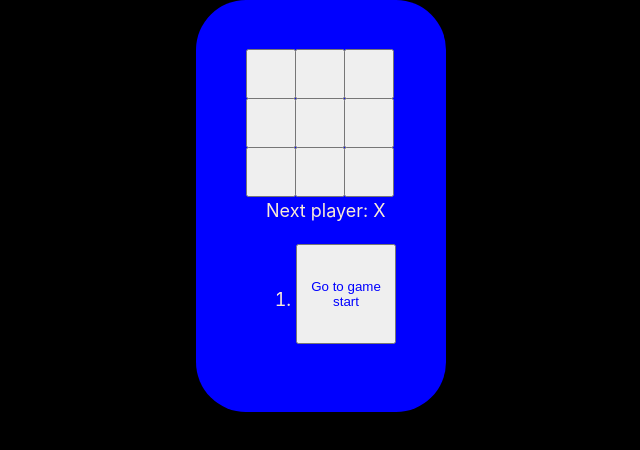
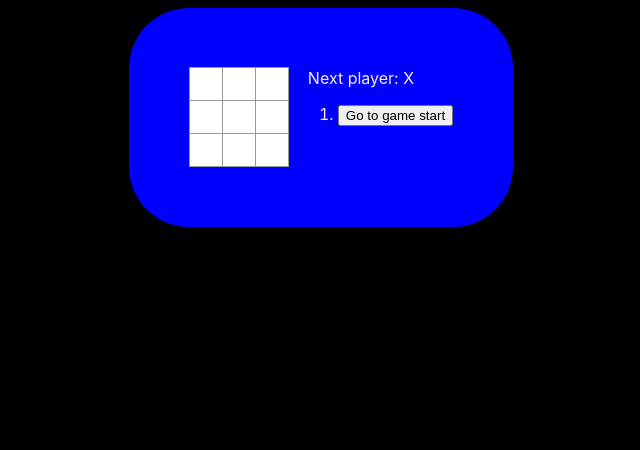
Before and after one commit to luizpibo/BlogPessoal, a Next.js app: page /posts/jogoDaVelha in a window 1280 px wide. Shown: the top 450 px of the page, without its empty margins (319-959 px from the left). Built offline with nearby package versions, Linux system fonts and the light colour scheme.

Commit message:
18/02/2021
Organização dos modulos CSS e atualização no jogo da velha

```diff
--- a/pages/_app.js
+++ b/pages/_app.js
@@ -1,5 +1,4 @@
 import './styles/global.css'
-//import './styles/jogoDaVelha.css'
 
 export default function App({ Component, pageProps }) {
     return <Component {...pageProps} />
--- a/pages/components/layout.js
+++ b/pages/components/layout.js
@@ -27,11 +27,10 @@ export default function Layout({ children, home }) {
     <div className={styles.container}>
       <Head>
         <link rel="icon" href="/favicon.ico" />
-
+        <meta lang="pt-br"/>
         <meta
           name="luiz fernando"
           content="Aprendendo a construir um site pessoal usando Next.js"/>
-
         <meta
           property="og:image"
           content={`https://og-image.now.sh/${encodeURI(
--- a/pages/posts/jogoDaVelha.js
+++ b/pages/posts/jogoDaVelha.js
@@ -1,4 +1,5 @@
 import React from 'react';
+import utilStyles from '../styles/utils.module.css'
 
 /*
 // Criando a Classe square herdando um React component
@@ -31,7 +32,7 @@ class Square extends React.Component {
 
 function Square(props) {
     return (
-        <button className="square" onClick={props.onClick}>
+        <button className={utilStyles.square} onClick={props.onClick}>
             {props.value}
         </button>
     )
@@ -72,19 +73,19 @@ class Board extends React.Component {
         */
         return (
             <div>
-                <div className="board-row">
+                <div className={utilStyles.boardRow}>
                     {this.renderSquare(0)}
                     {this.renderSquare(1)}
                     {this.renderSquare(2)}
                 </div>
 
-                <div className="board-row">
+                <div className={utilStyles.boardRow}>
                     {this.renderSquare(3)}
                     {this.renderSquare(4)}
                     {this.renderSquare(5)}
                 </div>
 
-                <div className="board-row">
+                <div className={utilStyles.boardRow}>
                     {this.renderSquare(6)}
                     {this.renderSquare(7)}
                     {this.renderSquare(8)}
@@ -98,16 +99,21 @@ class Game extends React.Component {
     constructor(props){
         super(props);
         this.state = {
-            history: [{
+            history: [
+                {
                     squares: Array(9).fill(null),
-            }],
+                }
+            ],
+            stepNumber: 0,
             xIsNext: true,
+        };
     }
-    }
+
+    // Função que é executada quando clicamos em algum quadrado
     // Usamos o slice() para criar uma cópia do array de quadrados
     // Agora os Squares são Componentes controlados (controlled components) onde o board terá controle total sobre eles
     handleClick(i) {
-        const history = this.state.history;
+        const history = this.state.history.slice(0, this.state.stepNumber + 1);
         const current = history[history.length - 1];
         const squares = current.squares.slice();
         if (calculateWinner(squares) || squares[i]) {
@@ -118,20 +124,36 @@ class Game extends React.Component {
             history: history.concat([{
                 squares: squares,
             }]),
+            stepNumber: history.length,
             xIsNext: !this.state.xIsNext,
         });
     }
+
+    //
+    jumpTo(step){
+        this.setState({
+            stepNumber: step,
+            xIsNext: (step % 2) === 0,
+        });
+    }
     render() {
+        // Historico de jogadas
         const history = this.state.history;
-        const current = history[history.length - 1];
+        // Quadrado que foi clicado
+        const current = history[this.state.stepNumber];
+        // Armazena se houve ganhador na jogada
         const winner = calculateWinner(current.squares);
 
+        /** mapa de jogadas
+         * retorna uma lista ordenada com botões com as posições jogadas
+         */
         const moves = history.map((step, move) => {
             const desc = move ?
                 'Go to move #' + move :
                 'Go to game start';
+
             return (
-                <li>
+                <li key={move}>
                     <button onClick={() => this.jumpTo(move)}>{desc}</button>
                 </li>
             );
@@ -144,7 +166,7 @@ class Game extends React.Component {
             status = 'Next player: ' + (this.state.xIsNext ? 'X' : 'O');
         }
         return (
-            <div className="game">
+            <div className={utilStyles.game}>
                 <div className="game-board">
                     <Board
                         squares={current.squares}
@@ -152,7 +174,7 @@ class Game extends React.Component {
                     />
                 </div>
 
-                <div className="game-info">
+                <div className={utilStyles.gameInfo}>
                     <div>{status}</div>
                     <ol>{moves}</ol>
                 </div>
--- a/pages/styles/global.css
+++ b/pages/styles/global.css
@@ -2,95 +2,15 @@ html,
 body {
   background-color: black;
   color: antiquewhite;
-  padding: 0;
-  margin: 0;
   font-family: -apple-system, BlinkMacSystemFont, Segoe UI, Roboto, Oxygen, Ubuntu,
     Cantarell, Fira Sans, Droid Sans, Helvetica Neue, sans-serif;
-  line-height: 1.6;
-  font-size: 18px;
 }
 
 ol, ul{
   padding-left: 30px;
 }
 
-button{
-  height: 100px;
-  width: 100px;
-  color: blue;
-  align-self: center;
-}
-
-button:hover{
-  background-color: rgb(33, 255, 4);
-  color: rgb(0, 0, 0);
-  font-weight: bold;
-}
-.board-row::after{
-  clear: both;
-  content: "";
-  display: table;
-}
-
-.board{
-  display: flex;
-  justify-content: center;
-  align-self: center;
-  align-items: center;
-  margin-left: auto;
-  margin-right: auto;
-}
-
-.status{
-  margin-bottom: 10px;
-}
-
-.square {
-  /*background: #fff;*/
-  float: left;
-  font-size: 24px;
-  line-height: 34px;
-  height: 50px;
-  margin-right: -1px;
-  margin-top: -1px;
-  padding: 0;
-  text-align: center;
-  width: 50px;
-}
-
-.square:focus{
-  outline: none;
-}
-
-/*
-.kbd-navigation .square:focus {
-  background: #ddd;
-}
-*/
-
-.game{
-  /*centralizando o componente horizontalmente*/
-  display: block;
-  margin-left: auto;
-  margin-right: auto;
-
-  /*atribuindo espaço e arredondamento de bordas*/
-  padding: 50px;
-  border-radius: 50px;
-
-  flex-direction: row;
-  background-color:blue;
-
-  /*Limitando altura e comprimento de acordo com o padding*/
-  width: max-content;
-  height: max-content;
-}
-
-.game-info {
-  margin-left: 20px;
-}
-
-* {
+*{
   box-sizing: border-box;
 }
 
@@ -104,33 +24,24 @@ p{
   vertical-align: bottom;
 
 }
+
 p:hover{
   background-color: rgb(0, 0, 200);
   border-radius: 30px;
-}
-
-a {
   color: chartreuse;
-  text-decoration: black;
-}
-
-a:hover {
-  text-decoration: solid;
-  font-weight: bolder;
 }
 
 img {
   max-width: 100%;
   display: block;
-
 }
 
 footer{
   align-self: center;
   width: 50px;
   align-self: center;
-    align-items: center;
-    align-content: center;
-    text-align: center;
-    ruby-align: center;
+  align-items: center;
+  align-content: center;
+  text-align: center;
+  ruby-align: center;
 }
--- a/pages/styles/utils.module.css
+++ b/pages/styles/utils.module.css
@@ -58,3 +58,69 @@
     text-align: center;
     ruby-align: center;
 }
+
+.boardRow:after{
+  clear: both;
+  content: "";
+  display: table;
+}
+/*
+.board{
+  display: block;
+  justify-content: center;
+  align-self: center;
+  align-items: center;
+  margin-left: auto;
+  margin-right: auto;
+}
+*/
+.status{
+  margin-bottom: 10px;
+}
+
+.square {
+    background: #fff;
+    border: 1px solid #999;
+    float: left;
+    font-size: 24px;
+    font-weight: bold;
+    line-height: 34px;
+    height: 34px;
+    margin-right: -1px;
+    margin-top: -1px;
+    padding: 0;
+    text-align: center;
+    width: 34px;
+}
+
+.buttonMoves{
+    font-size: 5px;
+    width: auto;
+    height: auto;
+}
+
+.square:focus{
+  outline: none;
+}
+
+.game{
+    /*centralizando o componente horizontalmente*/
+    display: flex;
+    flex-direction: row;
+
+    margin-left: auto;
+    margin-right: auto;
+
+    /*atribuindo espaço e arredondamento de bordas*/
+    padding: 60px;
+    border-radius: 60px;
+    background-color:blue;
+
+    /*Limitando altura e comprimento de acordo com o padding*/
+    width: max-content;
+    height: max-content;
+}
+
+.gameInfo {
+    margin-left: 20px;
+}
```
Lines whose indentation alone changed are shown as unchanged.
